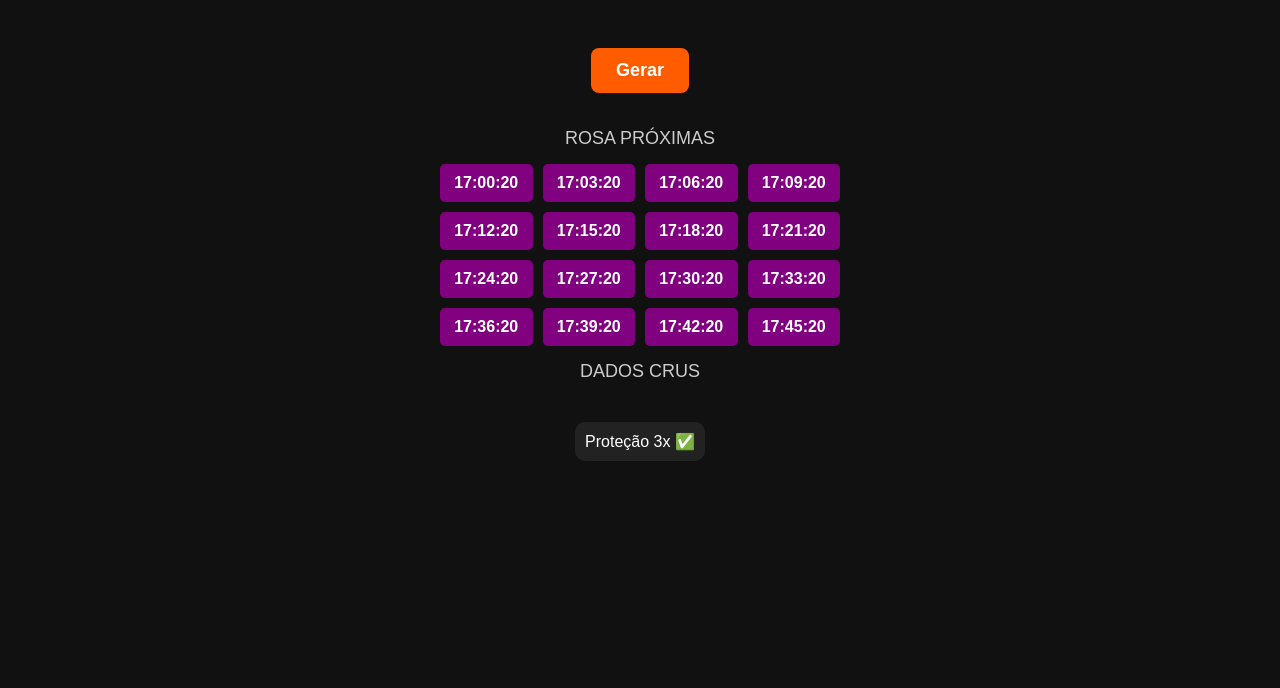
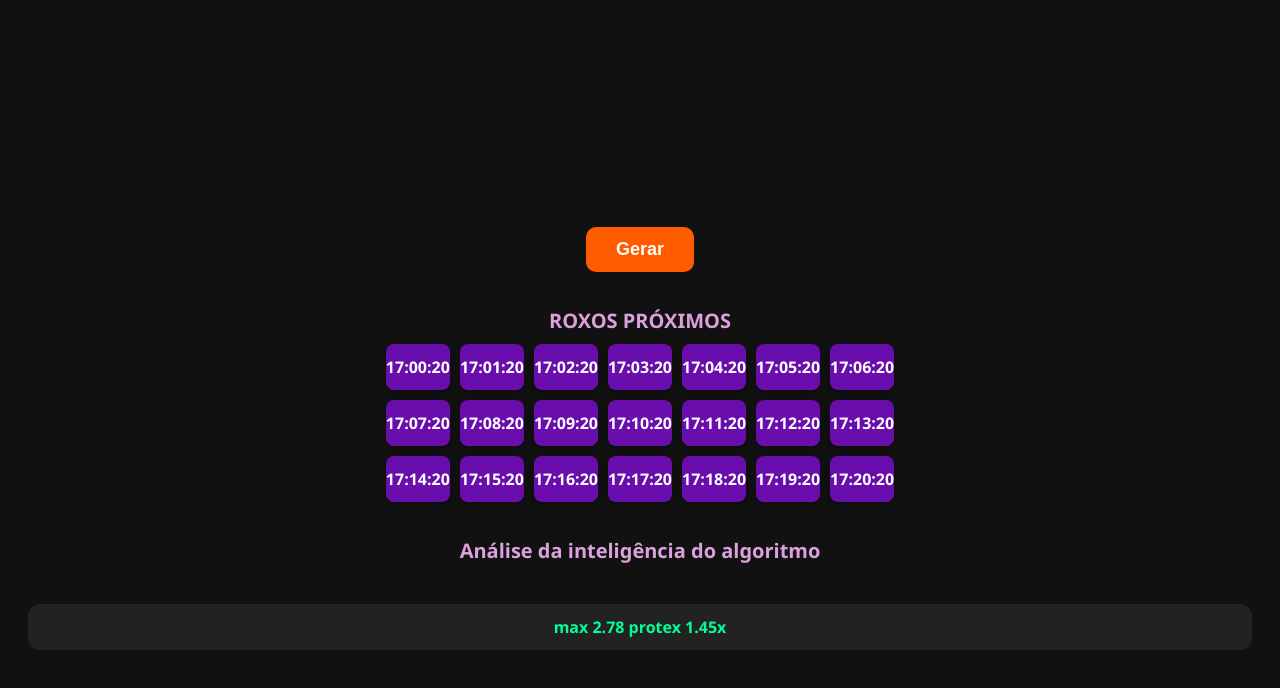
Before and after one commit to Jemusse/Mentoria-completa.mz, a plain HTML site: page index.html in a window 1280 px wide. Drawn offline with Linux system fonts and the light colour scheme.

Commit message:
Update index.html

```diff
--- a/index.html
+++ b/index.html
@@ -3,56 +3,70 @@
 <head>
   <meta charset="UTF-8">
   <meta name="viewport" content="width=device-width, initial-scale=1.0">
-  <title>Sinais Rosa</title>
+  <title>Sinais Roxos</title>
   <style>
     body {
       background-color: #111;
       color: white;
-      font-family: Arial, sans-serif;
+      font-family: 'Segoe UI', Tahoma, Geneva, Verdana, sans-serif;
       text-align: center;
       padding: 20px;
+      min-height: 100vh;
+      display: flex;
+      flex-direction: column;
+      justify-content: center;
     }
 
     .gerar-btn {
       background-color: #ff5c00;
       border: none;
-      padding: 12px 25px;
+      padding: 12px 30px;
       font-size: 18px;
       font-weight: bold;
       color: white;
-      border-radius: 8px;
+      border-radius: 10px;
       margin: 20px auto;
       cursor: pointer;
+      transition: background-color 0.3s ease;
+    }
+
+    .gerar-btn:hover {
+      background-color: #e24e00;
     }
 
     .sinais-container {
       display: grid;
-      grid-template-columns: repeat(4, 1fr);
+      grid-template-columns: repeat(7, 1fr);
       gap: 10px;
-      max-width: 400px;
-      margin: 0 auto;
+      max-width: 700px;
+      margin: 0 auto 20px;
     }
 
     .sinal {
-      background-color: #800080;
-      padding: 10px;
-      border-radius: 5px;
+      background-color: #6a0dad;
+      padding: 12px 0;
+      border-radius: 8px;
+      font-weight: bold;
+      font-size: 16px;
+      box-shadow: 0 2px 5px rgba(0, 0, 0, 0.4);
+    }
+
+    .titulo {
+      margin: 15px 0 10px;
+      font-size: 20px;
+      color: #dda0dd;
       font-weight: bold;
     }
 
-    .titulo {
-      margin: 15px 0;
-      font-size: 18px;
-      color: #ccc;
-    }
-
     .protecao {
-      margin-top: 25px;
+      margin-top: 30px;
       font-size: 16px;
       background-color: #222;
-      padding: 10px;
-      border-radius: 10px;
+      color: #00ff99;
+      padding: 12px 20px;
+      border-radius: 12px;
       display: inline-block;
+      font-weight: bold;
     }
   </style>
 </head>
@@ -60,14 +74,14 @@
 
   <button class="gerar-btn" onclick="gerarSinais()">Gerar</button>
 
-  <div class="titulo">ROSA PRÓXIMAS</div>
+  <div class="titulo">ROXOS PRÓXIMOS</div>
   <div class="sinais-container" id="sinaisContainer">
     <!-- Sinais serão gerados aqui -->
   </div>
 
-  <div class="titulo">DADOS CRUS</div>
+  <div class="titulo">Análise da inteligência do algoritmo</div>
 
-  <div class="protecao">Proteção 3x ✅</div>
+  <div class="protecao">max 2.78 protex 1.45x</div>
 
   <script>
     function gerarSinais() {
@@ -75,12 +89,16 @@
       container.innerHTML = "";
 
       const agora = new Date();
-      const quantidade = 16;
-      const intervaloMinutos = 3;
+      const quantidade = 21; // 3 linhas × 7 colunas = 21 sinais
+      const intervaloMinutos = 1;
 
       for (let i = 0; i < quantidade; i++) {
         const novoHorario = new Date(agora.getTime() + i * intervaloMinutos * 60000);
-        const horaStr = novoHorario.toTimeString().split(" ")[0]; // HH:MM:SS
+        const horaStr = novoHorario.toLocaleTimeString('pt-PT', {
+          hour: '2-digit',
+          minute: '2-digit',
+          second: '2-digit'
+        });
 
         const div = document.createElement("div");
         div.className = "sinal";
```
